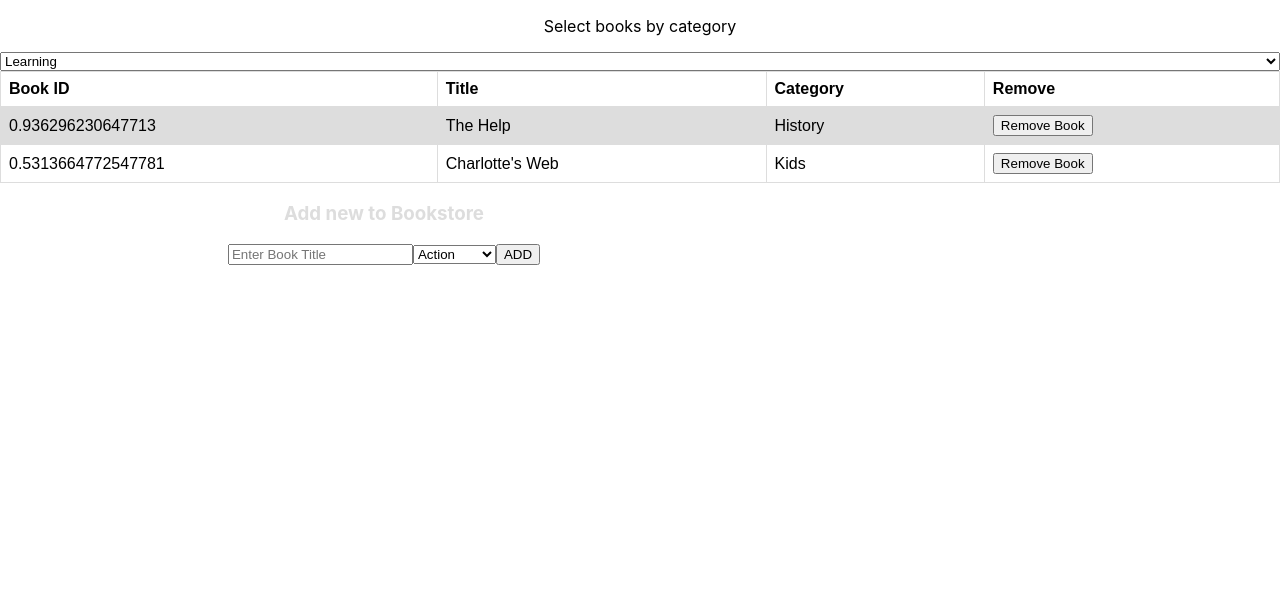
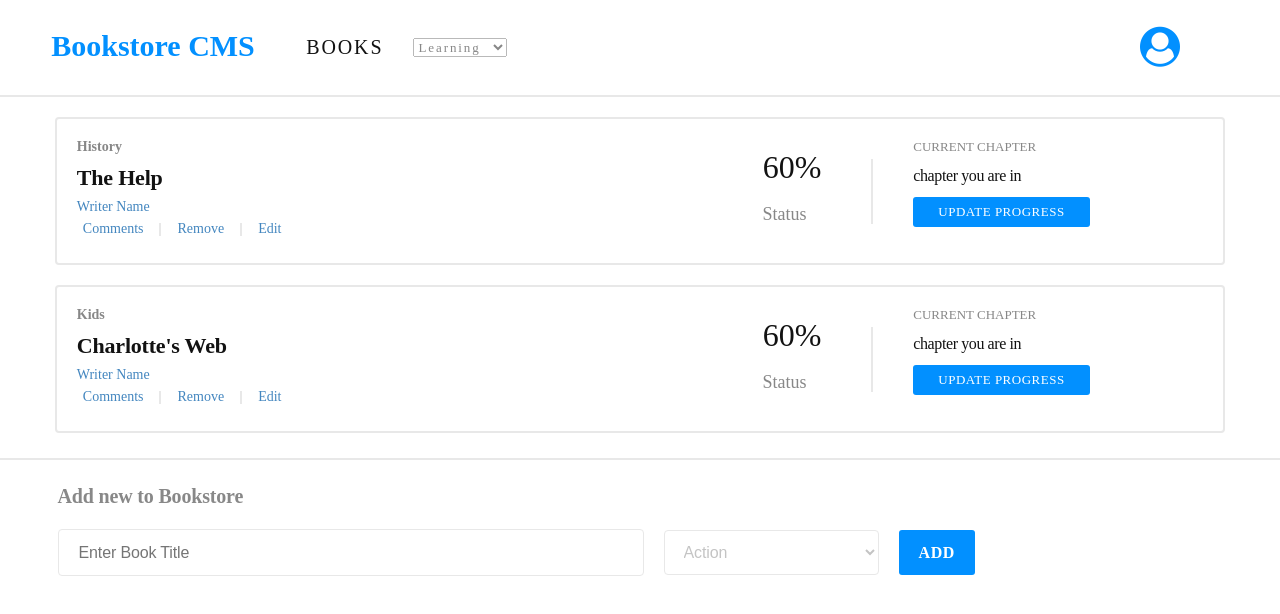
Before and after one commit to sumancrest0001/my-bookstore, a React (Create React App) app: page / in a window 1280 px wide. Shown: the top 614 px of the page. Built offline with nearby package versions, Linux system fonts and the light colour scheme.

Commit message:
completed the UI implementation part

```diff
--- a/package.json
+++ b/package.json
@@ -6,6 +6,7 @@
     "@testing-library/jest-dom": "^4.2.4",
     "@testing-library/react": "^9.3.2",
     "@testing-library/user-event": "^7.1.2",
+    "font-awesome": "^4.7.0",
     "prop-types": "^15.7.2",
     "react": "^16.13.1",
     "react-dom": "^16.13.1",
@@ -37,6 +38,7 @@
   "devDependencies": {
     "eslint": "^6.8.0",
     "eslint-config-airbnb": "^18.1.0",
-    "eslint-plugin-react": "^7.19.0"
+    "eslint-plugin-react": "^7.19.0",
+    "file-loader": "^6.0.0"
   }
 }
--- a/src/App.css
+++ /dev/null
@@ -1,3 +0,0 @@
-.App {
-  text-align: center;
-}
--- a/src/App.js
+++ b/src/App.js
@@ -2,7 +2,7 @@ import React from 'react';
 import Booklist from './container/BookList';
 import BookForm from './container/BooksForm';
 
-import './App.css';
+import classes from './App.module.css';
 
 function App() {
   const category = ['Action', 'Biography', 'History', 'Horror', 'Kids', 'Learning', 'Sci-Fi'];
@@ -10,6 +10,7 @@ function App() {
   return (
     <div className="App">
       <Booklist categories={category} />
+      <div className={classes.HorizontalLine} />
       <BookForm categories={category} />
     </div>
   );
--- /dev/null
+++ b/src/App.module.css
@@ -0,0 +1,8 @@
+.App {
+  text-align: center;
+}
+
+.HorizontalLine {
+  border-top: solid 2px #e8e8e8;
+  margin: 25px 0;
+}
--- a/src/components/Book/Book.js
+++ b/src/components/Book/Book.js
@@ -3,12 +3,32 @@ import PropTypes from 'prop-types';
 import classes from './Book.module.css';
 
 const book = ({ bookItem: { id, title, category }, clicked }) => (
-  <tr className={classes.TableRow}>
-    <td>{id}</td>
-    <td>{title}</td>
-    <td>{category}</td>
-    <td><button id={id} type="button" onClick={clicked}>Remove Book</button></td>
-  </tr>
+  <div className={classes.Book}>
+    <div className={classes.LeftSection}>
+      <div className={classes.Category}>{category}</div>
+      <div className={classes.Title}>{title}</div>
+      <div className={classes.Writer}>Writer Name</div>
+      <div className={classes.Btns}>
+        <button type="button">Comments</button>
+        <div className={classes.Separator} />
+        <button type="button" id={id} onClick={clicked}>Remove</button>
+        <div className={classes.Separator} />
+        <button type="button">Edit</button>
+      </div>
+    </div>
+    <div className={classes.Right}>
+      <div className={classes.MiddleSection}>
+        <p className={classes.Percentage}>60%</p>
+        <p className={classes.Status}>Status</p>
+      </div>
+      <div className={classes.Separator2} />
+      <div className={classes.RightSection}>
+        <div className={classes.CurrentChapter}>CURRENT CHAPTER</div>
+        <div className={classes.Chapter}>chapter you are in</div>
+        <div className={classes.UpdateBtn}>UPDATE PROGRESS</div>
+      </div>
+    </div>
+  </div>
 );
 
 book.propTypes = {
--- a/src/components/Book/Book.module.css
+++ b/src/components/Book/Book.module.css
@@ -1,8 +1,151 @@
-.TableRow:nth-child(even) {
-    background-color: #dddddd;
-  }
-  .Table-row td {
-  border: 1px solid #dddddd;
+.Book {
+  width: 88%;
+  background-color: #fff;
+  display: flex;
+  flex-direction: row;
+  color: #000;
+  margin: 20px auto;
+  border: 2px solid #e8e8e8;
+  border-radius: 4px;
+  justify-content: space-between;
+  padding: 20px;;
+}
+
+.LeftSection {
   text-align: left;
-  padding: 8px;
- }
+}
+
+.Category {
+  opacity: 0.5;
+  font-family: Montserrat;
+  font-size: 14px;
+  font-weight: bold;
+  font-stretch: normal;
+  font-style: normal;
+  line-height: normal;
+  letter-spacing: normal;
+  color: #121212;
+}
+
+.Title {
+  font-family: RobotoSlab;
+  font-size: 22px;
+  font-weight: bold;
+  font-stretch: normal;
+  font-style: normal;
+  line-height: normal;
+  letter-spacing: -0.2px;
+  color: #121212;
+  margin: 10px 0 8px 0;
+}
+.Writer {
+  font-family: RobotoSlab;
+  font-size: 14px;
+  font-weight: 300;
+  font-stretch: normal;
+  font-style: normal;
+  line-height: normal;
+  letter-spacing: normal;
+  color: #4386bf;
+  margin-bottom: 5px;
+}
+
+.Btns {
+  display: flex;
+  flex-direction: row;
+  align-items: center;
+  font-size: 13px;
+}
+.Btns button {
+  text-decoration: none;
+  font-family: RobotoSlab;
+  font-size: 14px;
+  font-weight: 300;
+  background-color: transparent;
+  border: none;
+  color: #4386bf;
+}
+
+.Separator {
+  content: '';
+  border-left: solid 2px #e8e8e8;
+  margin: auto 10px;
+  height: 13px;
+}
+
+.Percentage {
+  font-family: Montserrat;
+  font-size: 32px;
+  font-weight: normal;
+  font-stretch: normal;
+  font-style: normal;
+  line-height: normal;
+  letter-spacing: normal;
+  color: #121212;
+  margin: 10px;
+}
+
+.Status {
+  opacity: 0.5;
+  font-family: Montserrat;
+  font-size: 18px;
+  font-weight: normal;
+  font-stretch: normal;
+  font-style: normal;
+  line-height: normal;
+  letter-spacing: normal;
+  color: #121212;
+  margin-left: -15px;
+  text-align: center;
+}
+.Right{
+  width: 40%;
+  align-self: center;
+  display: flex;
+  flex-direction: row;
+}
+
+.Separator2 {
+  content: '';
+  border-left: solid 2px #e8e8e8;
+  height: 65px;
+  margin: auto 40px;
+}
+
+.CurrentChapter {
+  opacity: 0.5;
+  font-family: RobotoSlab;
+  font-size: 13px;
+  font-weight: 300;
+  font-stretch: normal;
+  font-style: normal;
+  line-height: normal;
+  letter-spacing: normal;
+  color: #121212;
+}
+
+.Chapter {
+  font-family: RobotoSlab;
+  font-size: 16px;
+  font-weight: 300;
+  font-stretch: normal;
+  font-style: normal;
+  line-height: normal;
+  letter-spacing: -0.4px;
+  color: #121212;
+  margin: 12px auto;
+}
+.UpdateBtn {
+  border-radius: 3px;
+  background-color: #0290ff;
+  font-family: RobotoSlab;
+  font-size: 13px;
+  font-weight: 300;
+  letter-spacing: 0.5px;
+  text-align: center;
+  color: #ffffff;
+  padding: 7px 25px;
+}
+.RightSection {
+  text-align: left;
+}
--- a/src/components/CategoryFilter/CategoryFilter.js
+++ b/src/components/CategoryFilter/CategoryFilter.js
@@ -1,13 +1,15 @@
 import React from 'react';
 import PropTypes from 'prop-types';
 import classes from './CategoryFilter.module.css';
+import '../../../node_modules/font-awesome/css/font-awesome.min.css';
 
 const categoryFilter = ({ category, categoryHandler }) => {
   const handleFilter = event => { categoryHandler(event.target.value); };
   return (
     <div className={classes.Filter}>
-      <p>Select books by category</p>
-      <select id="category" value="Learning" onChange={handleFilter}>
+      <div className={classes.BookstoreCMS}>Bookstore CMS</div>
+      <div className={classes.Books}>BOOKS</div>
+      <select id="category" className={classes.Category} value="Learning" onChange={handleFilter}>
         {
           [...category, 'All'].map(option => (
             <option
@@ -19,6 +21,7 @@ const categoryFilter = ({ category, categoryHandler }) => {
           ))
         }
       </select>
+      <div><i className={`fa fa-user-circle ${classes.ProfilePic}`} /></div>
     </div>
   );
 };
--- a/src/components/CategoryFilter/CategoryFilter.module.css
+++ b/src/components/CategoryFilter/CategoryFilter.module.css
@@ -1,5 +1,57 @@
 .Filter {
   display: flex;
-  flex-direction: column;
-  justify-content: center;
+  flex-direction: row;
+  height: 95px;
+  background-color: #ffffff;
+  align-items: center;
+  position: relative;
+  border-bottom: 2px solid #e8e8e8;
+  padding-left: calc((100% - 92%)/2);
 }
+
+.BookstoreCMS {
+  width: 240px;
+  height: 37px;
+  font-family: Montserrat;
+  font-size: 30px;
+  font-weight: bold;
+  font-stretch: normal;
+  font-style: normal;
+  line-height: normal;
+  letter-spacing: normal;
+  color: #0290ff;
+}
+
+.Books {
+
+  font-family: Montserrat;
+  font-size: 20px;
+  font-weight: normal;
+  font-stretch: normal;
+  font-style: normal;
+  line-height: normal;
+  letter-spacing: 1.9px;
+  color: #121212;
+  margin: auto 15px;
+}
+
+.Category {
+  opacity: 0.5;
+  font-family: Montserrat;
+  font-size: 13px;
+  font-weight: normal;
+  font-stretch: normal;
+  font-style: normal;
+  line-height: normal;
+  letter-spacing: 1.9px;
+  color: #121212;
+  margin: auto 15px 38px 15px;
+}
+
+.ProfilePic {
+  font-size: 40px !important;
+  color: #0290ff;
+  position: absolute;
+  top: 27px;
+  right: 100px;
+}
--- a/src/container/BookList.js
+++ b/src/container/BookList.js
@@ -1,7 +1,6 @@
 import React from 'react';
 import { connect } from 'react-redux';
 import PropTypes from 'prop-types';
-import classes from './BookList.module.css';
 import Book from '../components/Book/Book';
 import CategoryFilter from '../components/CategoryFilter/CategoryFilter';
 import { removeBook, filterBooks } from '../actions/index';
@@ -39,17 +38,7 @@ const bookList = ({
         categoryHandler={handleFilterChange}
         category={categories}
       />
-      <table className={classes.BookList}>
-        <tbody>
-          <tr>
-            <th>Book ID</th>
-            <th>Title</th>
-            <th>Category</th>
-            <th>Remove</th>
-          </tr>
-          {renderBooks}
-        </tbody>
-      </table>
+      {renderBooks}
     </div>
   );
 };
--- a/src/container/BooksForm.js
+++ b/src/container/BooksForm.js
@@ -34,9 +34,9 @@ class BookForm extends Component {
     return (
       <div className={classes.Form}>
         <form>
-          <h3>Add new to Bookstore</h3>
-          <input id="title" placeholder="Enter Book Title" type="text" value={title} onChange={this.handleChange} required />
-          <select id="category" value={category} onChange={this.handleChange}>
+          <h3 className={classes.Title}>Add new to Bookstore</h3>
+          <input className={[classes.Input, classes.Text].join(' ')} id="title" placeholder="Enter Book Title" type="text" value={title} onChange={this.handleChange} required />
+          <select className={[classes.Select, classes.Text].join(' ')} id="category" value={category} onChange={this.handleChange}>
             {
               categories.map(option => (
                 <option
@@ -48,7 +48,7 @@ class BookForm extends Component {
               ))
             }
           </select>
-          <button name="add" type="button" onClick={this.handleSubmit}>ADD</button>
+          <button className={classes.Button} name="add" type="button" onClick={this.handleSubmit}>ADD</button>
         </form>
       </div>
     );
--- a/src/container/BooksForm.module.css
+++ b/src/container/BooksForm.module.css
@@ -1,5 +1,54 @@
 .Form {
-  width: 60%;
-  color: #ddd;
+  width: 91%;
+  background-color: #fff;
+  margin: auto;
+  margin-buttom: 30px;
+}
+.Title {
+  height: 24px;
+  font-family: Montserrat;
+  font-size: 20px;
+  letter-spacing: -0.18px;
+  color: #888888;
+}
 
+.Input {
+  width: 564px;
+  height: 45px;
+  border-radius: 4px;
+  font-size: 16px;
+  padding: 0;
+  padding-left: 20px;
+  border: solid 1px #e8e8e8;
+  background-color: #ffffff;
 }
+
+.Select {
+  width: 215px;
+  border-radius: 4px;
+  border: solid 1px #e8e8e8;
+  background-color: #ffffff;
+  margin: 0 20px;
+  padding-left: 15px;
+}
+
+.Button {
+  height: 45px;
+  font-family: RobotoSlab;
+  font-size: 16px;
+  font-weight: bold;
+  letter-spacing: 0.5px;
+  text-align: center;
+  color: #ffffff;
+  border-radius: 3px;
+  background-color: #0290ff;
+  padding: 0 20px;
+  border: none;
+}
+
+.Text {
+  letter-spacing: -0.15px;
+  color: #c4c4c4;
+  height: 45px;
+  font-size: 16px;
+}
--- a/src/index.css
+++ b/src/index.css
@@ -5,6 +5,7 @@ body {
     sans-serif;
   -webkit-font-smoothing: antialiased;
   -moz-osx-font-smoothing: grayscale;
+  color: #fafafa;
 }
 
 code {
```
Also changed, not shown: 1 other file (tests, documents, lock files or other folders).
